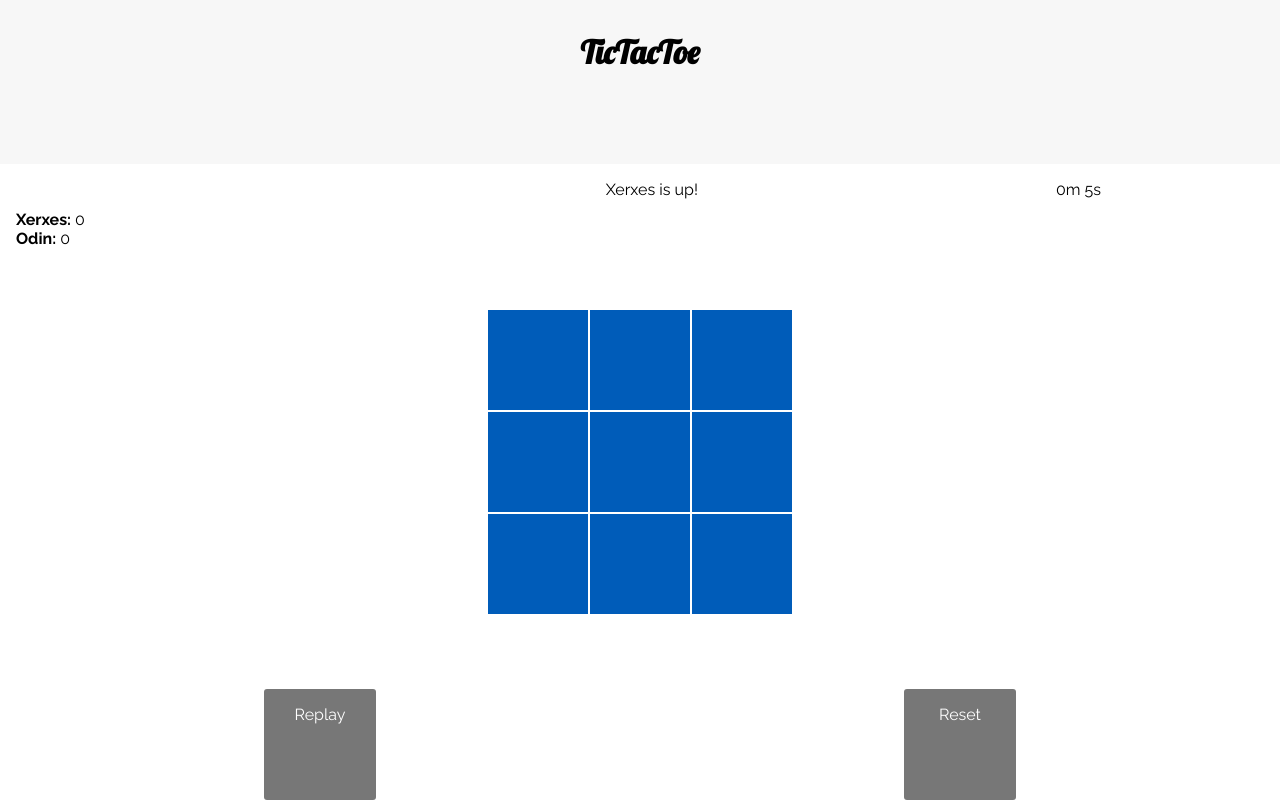
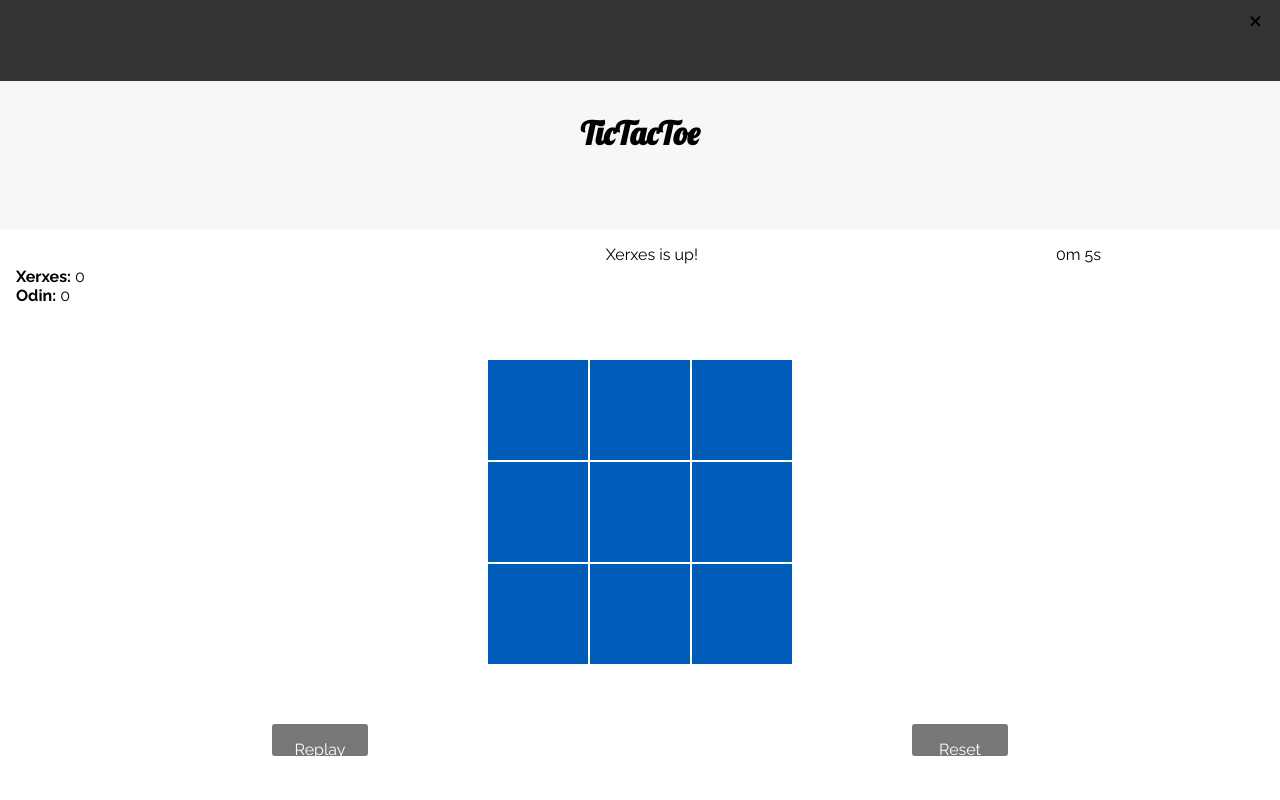
Before and after one commit to elivlil/jstictactoe, an Electron app: page index.html in a window 1280 px wide. Drawn offline with Linux system fonts and the light colour scheme.

Commit message:
added electron support

```diff
--- a/index.html
+++ b/index.html
@@ -7,6 +7,9 @@
 </head>
 
 <body class="body">
+  <div class="title-bar">
+           <div class="close-btn">&times;</div>
+ </div>
   <header class="header">
     <h1 class="header__title">TicTacToe</h1>
   </header>
--- a/main.js
+++ b/main.js
@@ -1,6 +1,8 @@
+
 window.onload = function main() {
   const gameClient = new GameClient();
   gameClient.addGameCellListener();
   gameClient.addReplayListener();
   createResetButton();
+  addWindowCloseListener()
 };
--- a/package.json
+++ b/package.json
@@ -2,8 +2,9 @@
   "name": "mytictactoe",
   "version": "1.0.0",
   "description": "Class project, tictactoe implementation",
-  "main": "index.js",
+  "main": "electron-main.js",
   "scripts": {
+    "start": "electron .",
     "test": "npx karma start",
     "testonce": "npx karma start --single-run",
     "mintest": "npx karma start --reporters=min --single-run",
@@ -24,6 +25,7 @@
   "homepage": "https://gitlab.com/alettageczi/jsttt#README",
   "dependencies": {},
   "devDependencies": {
+    "electron": "^2.0.0",
     "eslint": "^4.19.1",
     "jasmine": "^3.1.0",
     "karma": "^2.0.2",
--- a/src/js/dom/DomManipulation.js
+++ b/src/js/dom/DomManipulation.js
@@ -4,3 +4,8 @@ function createResetButton() {
     location = location;
   });
 }
+
+function addWindowCloseListener(){
+	let closebtn = document.getElementsByClassName("close-btn")[0];
+	closebtn.addEventListener("click", () => window.close());
+}
--- a/src/styles/mini.scss
+++ b/src/styles/mini.scss
@@ -20,8 +20,8 @@ h1, h2, h3, h4, h5, h6 {
 .body {
 display:grid;
 grid-template-columns: 1fr 1fr 1fr;
-grid-template-rows: 6rem 4rem 1fr 6rem ;
-grid-template:"h h h" "s e t" "g g g" "b b b";
+grid-template-rows:2rem 2rem 3rem 1fr 4rem ;
+grid-template:"control control control" "h h h" "s e t" "g g g" "b b b";
 }
 
 .header {
@@ -83,8 +83,9 @@ grid-area: g;
   flex-direction:row;
   justify-content:space-around;
     .new-round{
-      width:7em;
-      padding:1em;
+      width:6rem;
+      height:2rem;
+      padding:1rem;
       text-align:center;
       background: $color_grey7;
       border-radius:3px;
@@ -95,7 +96,8 @@ grid-area: g;
       }
     }
     .reset{
-      width:7em;
+      width:6rem;
+      height:2rem;
       padding:1em;
       text-align:center;
       background: $color_grey7;
@@ -107,3 +109,20 @@ grid-area: g;
       }
     }
   }
+
+.title-bar {
+grid-area:control;
+display:flex;
+justify-content:flex-end;
+ -webkit-app-region: drag;
+ background-color: $color-black3;
+ .close-btn {
+font-size:2rem;
+ -webkit-app-region: no-drag;
+width:2rem;
+ cursor:pointer;
+ &:hover{
+ color:$color-white;
+ }
+}
+}
```
Also changed, not shown: src/styles/mini.css, 2 other files.
